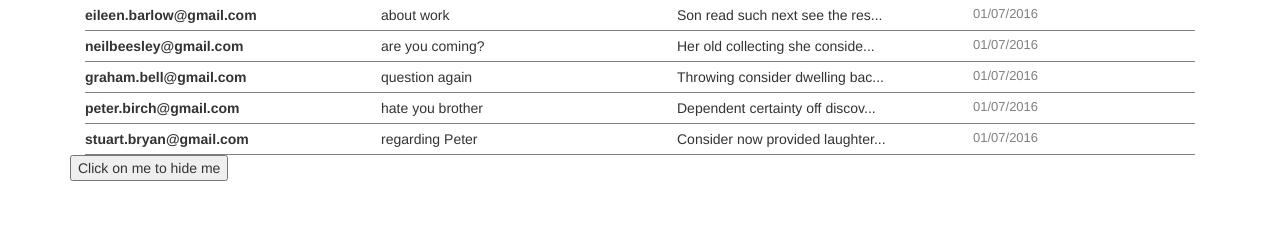
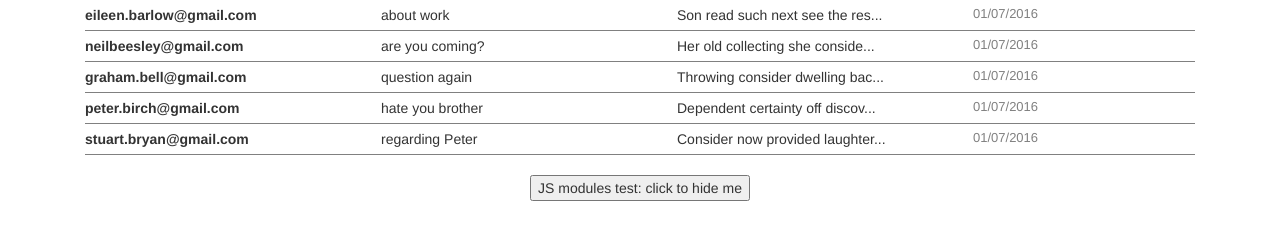
Before and after one commit to aGoncharuks/mailbox, a website: page index.html in a window 1280 px wide. Drawn offline with nearby package versions, Linux system fonts and the light colour scheme; files that its build step writes are made by us from their sources.

Commit message:
edited gulpfile.js

```diff
--- a/mailbox.html
+++ b/mailbox.html
@@ -4,5 +4,5 @@
                <mail mail="mail"></mail>
          </div>
      </div>
-     <button id="some-id" ng-click="$ctrl.hideElement('#some-id')">Click on me to hide me</button>
+     <button style="margin: 20px auto; display:block;" id="some-id" ng-click="$ctrl.hideElement('#some-id')">JS modules test: click to hide me</button>
 </div>
```
